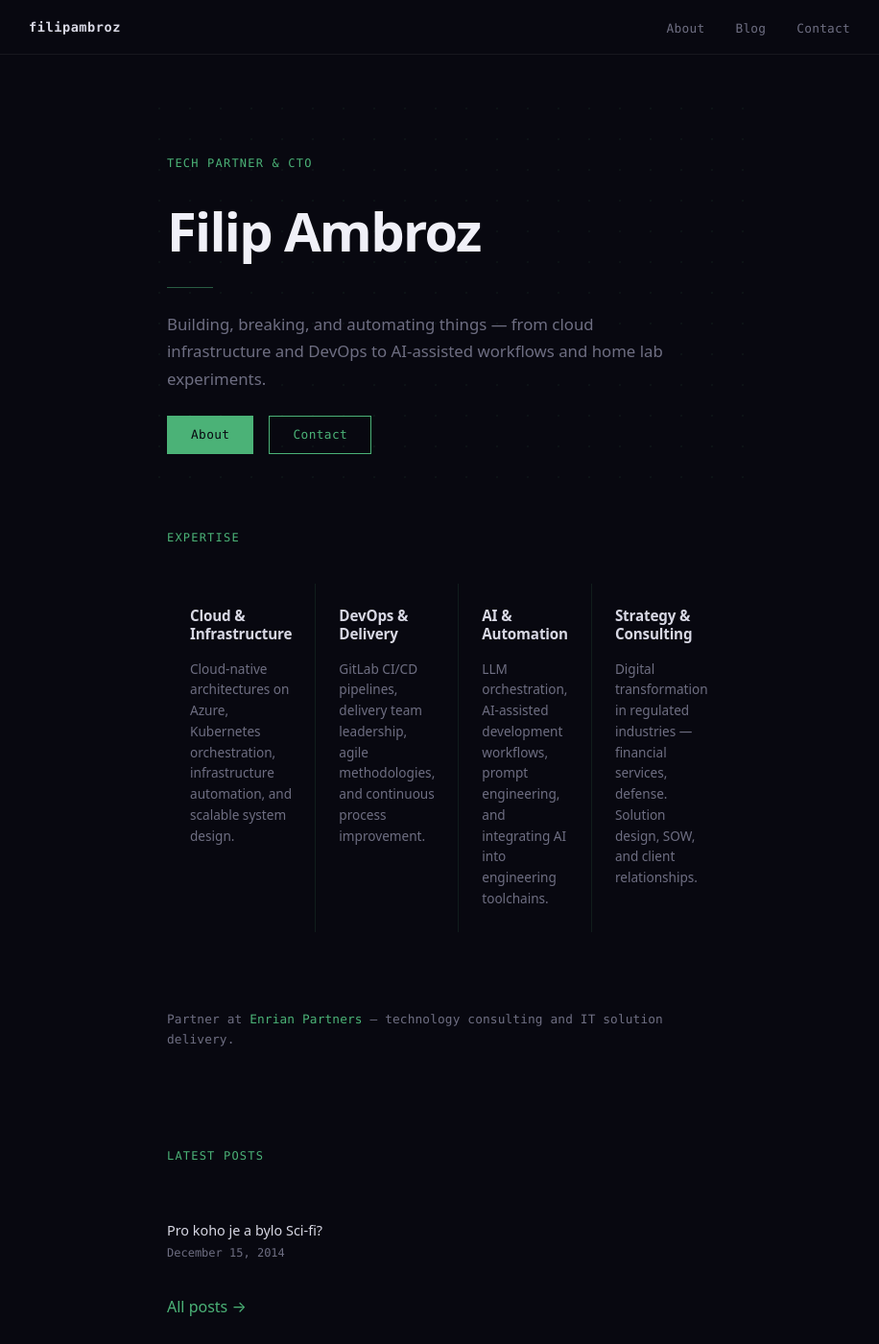
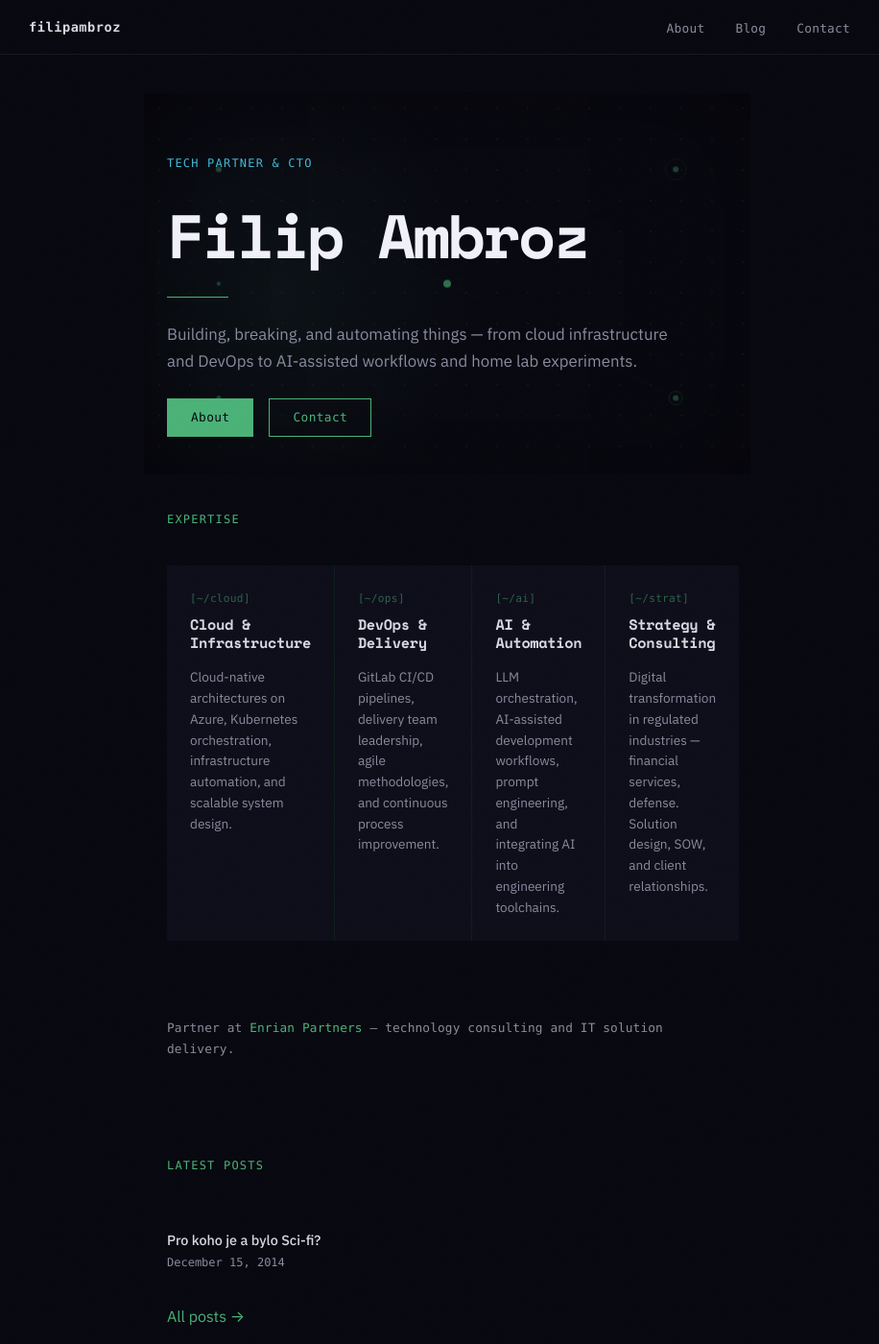
Before and after one commit to aborym/ambroz, a Jekyll site: the page built from index.html, in a window 1280 px wide and 1400 px high. Shown: the whole window at 96% size, without its empty margins (174-1090 px from the left). Built offline with Jekyll 4.4.1, drawn with Linux system fonts in a browser that asks for light colours.

Commit message:
Design overhaul: typography, hero animation, micro-interactions, atmosphere
Transforms the site from a generic dark template into a distinctive cyberpunk
tech sandbox using the frontend-design plugin analysis. Adds Space Mono +
IBM Plex Sans typography, animated circuit board SVG in the hero, staggered
fade-in animations, card hover glow effects with terminal-path glyphs,
noise/grain overlay, vignette, gradient footer line, cyan secondary accent,
and WCAG AA contrast fix. All animations respect prefers-reduced-motion.

Co-Authored-By: Claude Opus 4.6 <noreply@anthropic.com>

```diff
--- a/_includes/head.html
+++ b/_includes/head.html
@@ -21,6 +21,9 @@ j=d.createElement(s),dl=l!='dataLayer'?'&l='+l:'';j.async=true;j.src=
 {% if site.bing_verify %}<meta name="msvalidate.01" content="{{ site.bing_verify }}">{% endif %}
 
 <link rel="preconnect" href="https://www.googletagmanager.com">
+<link rel="preconnect" href="https://fonts.googleapis.com">
+<link rel="preconnect" href="https://fonts.gstatic.com" crossorigin>
+<link rel="stylesheet" href="https://fonts.googleapis.com/css2?family=Space+Mono:wght@400;700&family=IBM+Plex+Sans:wght@400;500;600&display=swap">
 
 <!-- Styles -->
 <link rel="stylesheet" href="{{ site.url }}/assets/css/main.min.css">
--- /dev/null
+++ b/_includes/hero-circuit.html
@@ -0,0 +1,54 @@
+<svg class="hero-circuit" viewBox="0 0 800 400" preserveAspectRatio="xMidYMid slice" aria-hidden="true">
+  <defs>
+    <linearGradient id="trace-fade" x1="0" y1="0" x2="1" y2="0">
+      <stop offset="0%" stop-color="var(--color-accent)" stop-opacity="0"/>
+      <stop offset="50%" stop-color="var(--color-accent)" stop-opacity="0.2"/>
+      <stop offset="100%" stop-color="var(--color-accent)" stop-opacity="0"/>
+    </linearGradient>
+    <linearGradient id="trace-fade-v" x1="0" y1="0" x2="0" y2="1">
+      <stop offset="0%" stop-color="var(--color-accent)" stop-opacity="0"/>
+      <stop offset="50%" stop-color="var(--color-accent)" stop-opacity="0.15"/>
+      <stop offset="100%" stop-color="var(--color-accent)" stop-opacity="0"/>
+    </linearGradient>
+  </defs>
+
+  <!-- Horizontal traces -->
+  <line x1="0" y1="80" x2="800" y2="80" stroke="url(#trace-fade)" stroke-width="0.5"/>
+  <line x1="0" y1="200" x2="800" y2="200" stroke="url(#trace-fade)" stroke-width="0.5"/>
+  <line x1="0" y1="320" x2="800" y2="320" stroke="url(#trace-fade)" stroke-width="0.5"/>
+
+  <!-- Vertical traces -->
+  <line x1="160" y1="0" x2="160" y2="400" stroke="url(#trace-fade-v)" stroke-width="0.5"/>
+  <line x1="400" y1="0" x2="400" y2="400" stroke="url(#trace-fade-v)" stroke-width="0.5"/>
+  <line x1="640" y1="0" x2="640" y2="400" stroke="url(#trace-fade-v)" stroke-width="0.5"/>
+
+  <!-- Diagonal traces -->
+  <line x1="160" y1="80" x2="400" y2="200" stroke="var(--color-accent)" stroke-width="0.3" opacity="0.1"/>
+  <line x1="400" y1="200" x2="640" y2="80" stroke="var(--color-accent)" stroke-width="0.3" opacity="0.1"/>
+  <line x1="640" y1="320" x2="400" y2="200" stroke="var(--color-accent)" stroke-width="0.3" opacity="0.1"/>
+
+  <!-- Intersection nodes (pulsing) -->
+  <circle cx="160" cy="80" r="3" fill="var(--color-accent)" opacity="0.6" class="circuit-node"/>
+  <circle cx="400" cy="200" r="4" fill="var(--color-accent)" opacity="0.7" class="circuit-node circuit-node--center"/>
+  <circle cx="640" cy="80" r="3" fill="var(--color-accent)" opacity="0.5" class="circuit-node"/>
+  <circle cx="640" cy="320" r="3" fill="var(--color-accent)" opacity="0.4" class="circuit-node"/>
+  <circle cx="160" cy="320" r="2.5" fill="var(--color-accent)" opacity="0.3" class="circuit-node"/>
+  <circle cx="160" cy="200" r="2" fill="var(--color-accent)" opacity="0.35" class="circuit-node"/>
+
+  <!-- Pulse rings -->
+  <circle cx="160" cy="80" r="3" fill="none" stroke="var(--color-accent)" stroke-width="0.5" class="circuit-pulse"/>
+  <circle cx="400" cy="200" r="4" fill="none" stroke="var(--color-accent)" stroke-width="0.5" class="circuit-pulse circuit-pulse--delay1"/>
+  <circle cx="640" cy="80" r="3" fill="none" stroke="var(--color-accent)" stroke-width="0.5" class="circuit-pulse circuit-pulse--delay2"/>
+  <circle cx="640" cy="320" r="3" fill="none" stroke="var(--color-accent)" stroke-width="0.5" class="circuit-pulse circuit-pulse--delay3"/>
+
+  <!-- Data stream dots flowing along horizontal traces -->
+  <circle r="1.5" fill="var(--color-accent)" opacity="0.8" class="data-dot">
+    <animateMotion dur="4s" repeatCount="indefinite" path="M0,80 L800,80"/>
+  </circle>
+  <circle r="1.5" fill="var(--color-accent)" opacity="0.6" class="data-dot">
+    <animateMotion dur="5s" repeatCount="indefinite" path="M800,200 L0,200"/>
+  </circle>
+  <circle r="1" fill="var(--color-accent)" opacity="0.5" class="data-dot">
+    <animateMotion dur="6s" repeatCount="indefinite" path="M0,320 L800,320"/>
+  </circle>
+</svg>
--- a/assets/js/main.js
+++ b/assets/js/main.js
@@ -19,3 +19,21 @@
     });
   }
 })();
+
+// Scroll-reveal for home sections
+(function () {
+  var sections = document.querySelectorAll('.home-section');
+  if (!sections.length || !('IntersectionObserver' in window)) {
+    sections.forEach(function (s) { s.classList.add('is-visible'); });
+    return;
+  }
+  var observer = new IntersectionObserver(function (entries) {
+    entries.forEach(function (entry) {
+      if (entry.isIntersecting) {
+        entry.target.classList.add('is-visible');
+        observer.unobserve(entry.target);
+      }
+    });
+  }, { threshold: 0.15 });
+  sections.forEach(function (s) { observer.observe(s); });
+})();
--- a/index.html
+++ b/index.html
@@ -4,6 +4,7 @@ title: Filip Ambroz — Tech Partner & CTO
 ---
 
 <section class="hero">
+  {% include hero-circuit.html %}
   <div class="wrap">
     <span class="hero-label">Tech Partner & CTO</span>
     <h1>Filip Ambroz</h1>
@@ -20,18 +21,22 @@ title: Filip Ambroz — Tech Partner & CTO
   <h2>Expertise</h2>
   <div class="expertise-grid">
     <div class="expertise-card">
+      <span class="card-path">[~/cloud]</span>
       <h3>Cloud & Infrastructure</h3>
       <p>Cloud-native architectures on Azure, Kubernetes orchestration, infrastructure automation, and scalable system design.</p>
     </div>
     <div class="expertise-card">
+      <span class="card-path">[~/ops]</span>
       <h3>DevOps & Delivery</h3>
       <p>GitLab CI/CD pipelines, delivery team leadership, agile methodologies, and continuous process improvement.</p>
     </div>
     <div class="expertise-card">
+      <span class="card-path">[~/ai]</span>
       <h3>AI & Automation</h3>
       <p>LLM orchestration, AI-assisted development workflows, prompt engineering, and integrating AI into engineering toolchains.</p>
     </div>
     <div class="expertise-card">
+      <span class="card-path">[~/strat]</span>
       <h3>Strategy & Consulting</h3>
       <p>Digital transformation in regulated industries — financial services, defense. Solution design, SOW, and client relationships.</p>
     </div>
```
Also changed, not shown: assets/css/main.min.css.
